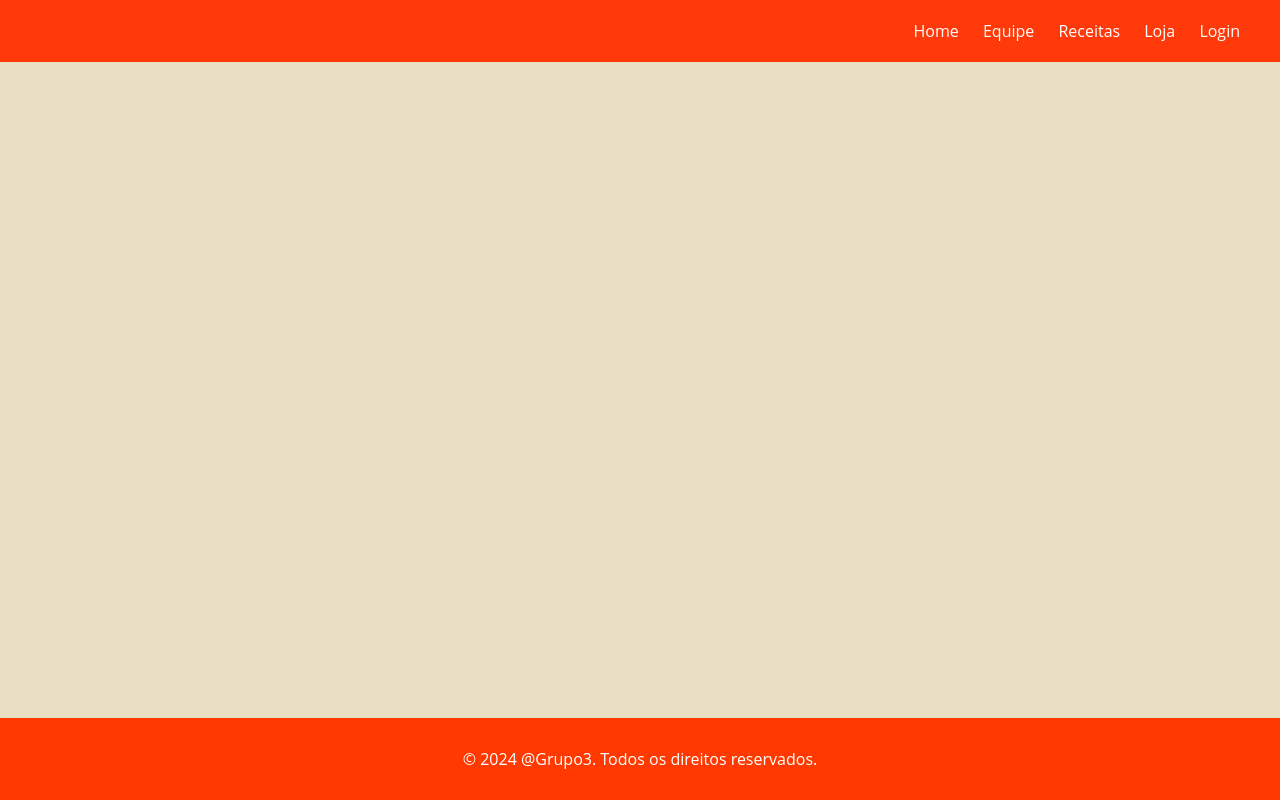
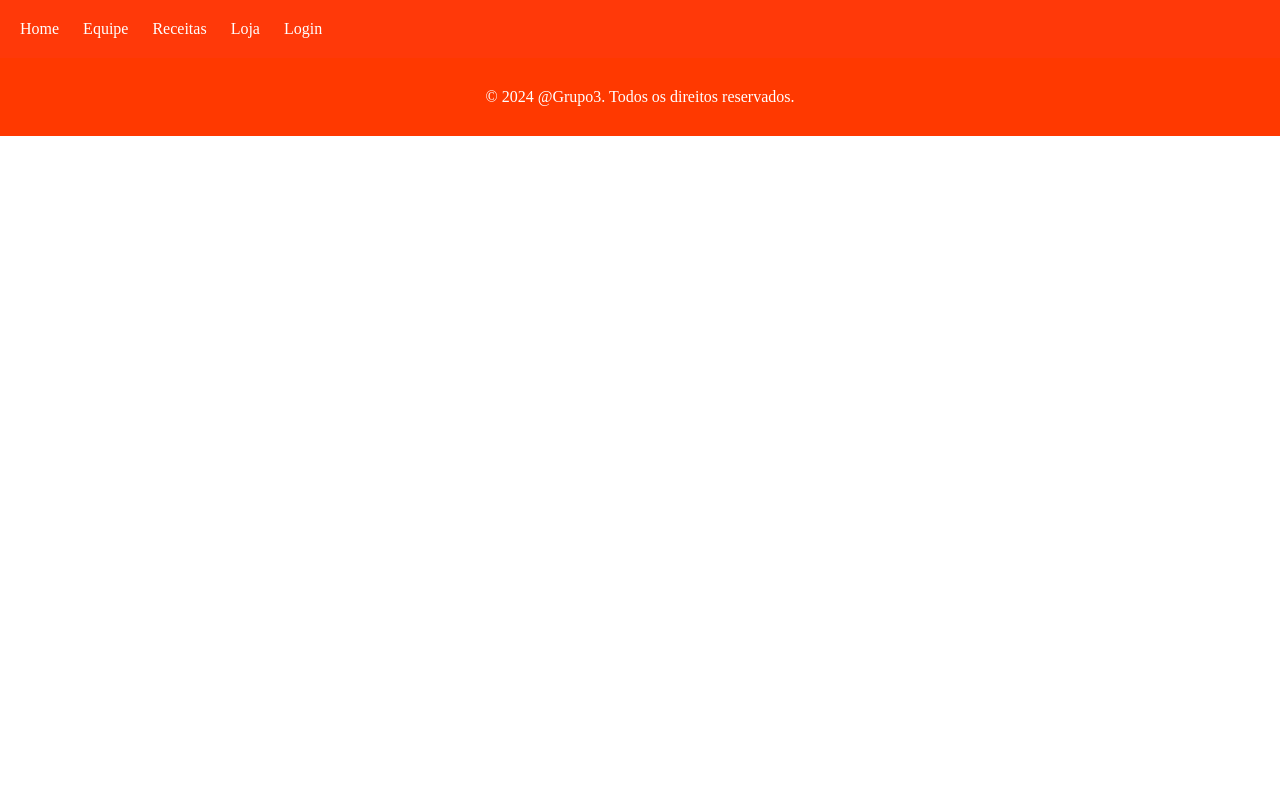
Before and after one commit to mpsvideos/projeto_front_end_curso_proz, a plain HTML site: page login.html in a window 1280 px wide. Drawn offline with Linux system fonts and the light colour scheme.

Commit message:
atualizando

```diff
--- a/css/login.css
+++ b/css/login.css
@@ -1,19 +1,13 @@
-* {
+*{
     margin: 0;
     padding: 0;
-    box-sizing: border-box;
 }
-body {
-    background-color: #e7dec4;
-    font-family: "Open Sans", sans-serif;
-    min-height: 100vh;
-    display: flex;
-    flex-direction: column;
-}
+
 
 header {
     background-color: #ff3909;
-    text-align: end;
+    display: flex;
+    text-align: center;
     padding: 20px;
     color: #fff;
 }
```
Also changed, not shown: index.html (+4 -4 lines), img/favicon.ico (deleted), img/images5.jpg (added), img/images7.jpg (added), img/images8.jpg (added), img/logo site.png (deleted), img/logo.png (added), img/receitas-saudáveis.jpg (deleted), img/salmon-518032_1280.jpg (added), img/salmão-receita.jpg (deleted), 1 other file.
